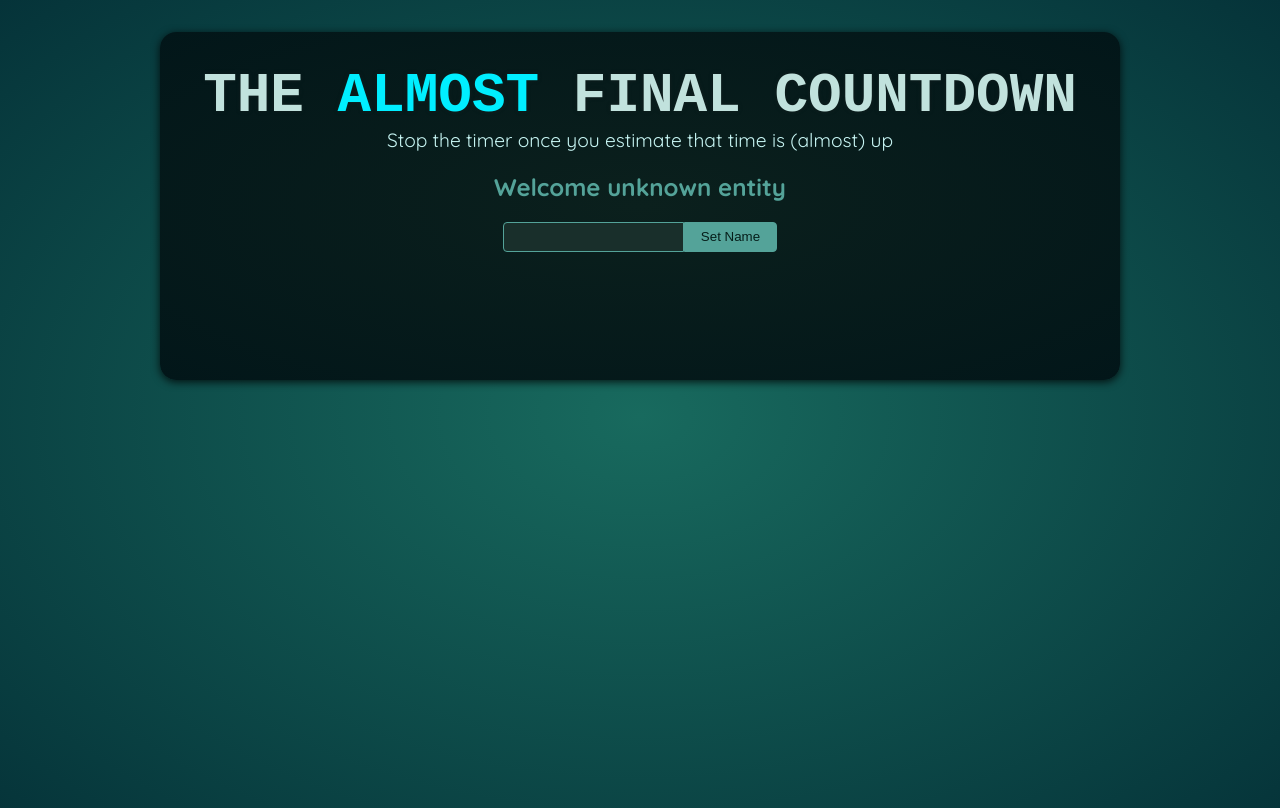
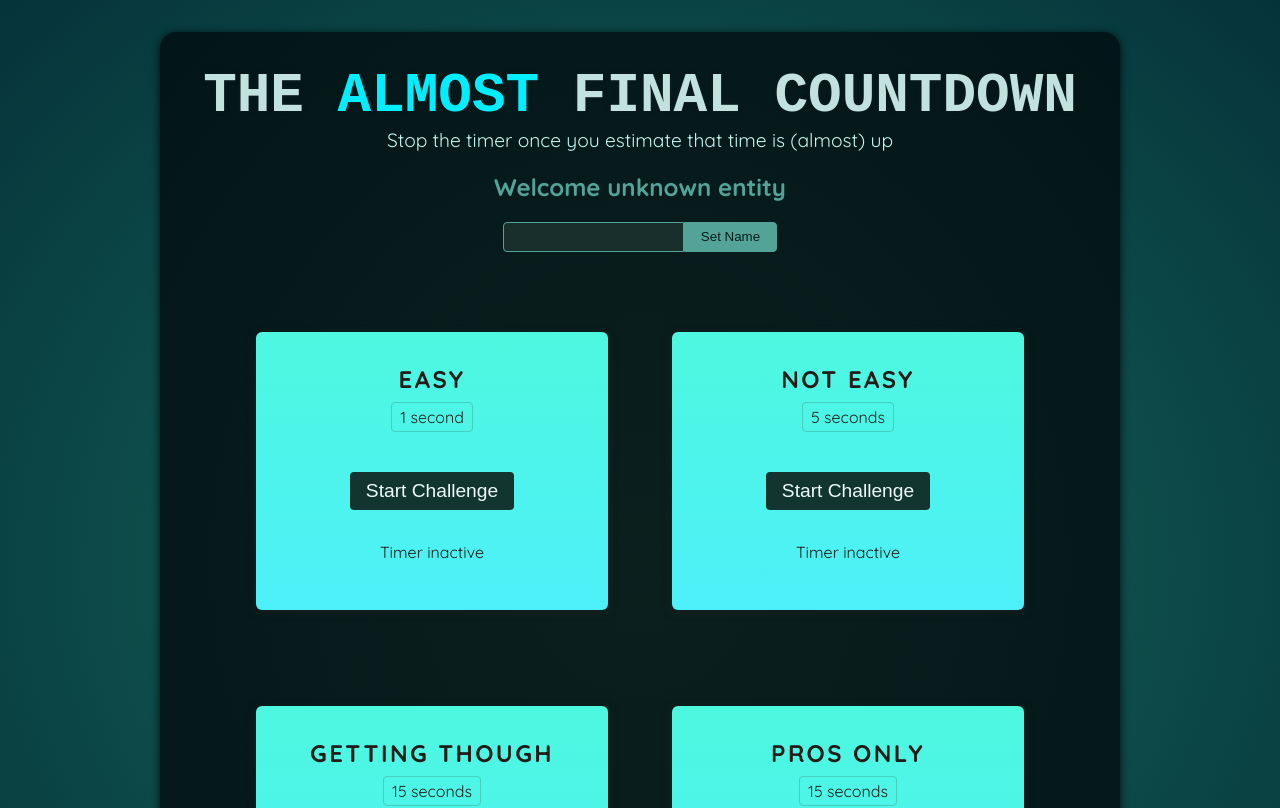
Before and after one commit to alisalali/Refs-Portals, a React (Vite) app: page / in a window 1280 px wide. Shown: the top 808 px of the page. Built offline with nearby package versions, Linux system fonts and the light colour scheme; a web font is replaced by a local one.

Commit message:
05-setting-timers-managing-state

```diff
--- a/src/App.jsx
+++ b/src/App.jsx
@@ -1,10 +1,16 @@
-import Player from './components/Player.jsx';
+import Player from "./components/Player.jsx";
+import TimerChallenges from "./components/TimerChallenges.jsx";
 
 function App() {
   return (
     <>
       <Player />
-      <div id="challenges"></div>
+      <div id="challenges">
+        <TimerChallenges title={"Easy"} targetTime={1} />
+        <TimerChallenges title={"Not easy"} targetTime={5} />
+        <TimerChallenges title={"Getting Though"} targetTime={15} />
+        <TimerChallenges title={"Pros only"} targetTime={15} />
+      </div>
     </>
   );
 }
--- /dev/null
+++ b/src/components/TimerChallenges.jsx
@@ -0,0 +1,34 @@
+import { useState } from "react";
+
+export default function TimerChallenge({ title, targetTime }) {
+  const [timerStarted, setTimerStarted] = useState(false);
+  const [timerExpired, setTimerExpired] = useState(false);
+
+  function handleStart() {
+    setTimeout(() => {
+      setTimerExpired(true);
+    }, targetTime * 1000);
+
+    setTimerStarted(true);
+  }
+
+  function handleStop() {}
+
+  return (
+    <section className="challenge">
+      <h2>{title}</h2>
+      {timerExpired && <p>You lost!</p>}
+      <p className="challenge-time">
+        {targetTime} second{targetTime > 1 ? "s" : ""}
+      </p>
+      <p>
+        <button onClick={handleStart}>
+          {timerStarted ? "Stop" : "Start"} Challenge
+        </button>
+      </p>
+      <p className={timerStarted ? "active" : undefined}>
+        {timerStarted ? "Time is running..." : "Timer inactive"}
+      </p>
+    </section>
+  );
+}
```
